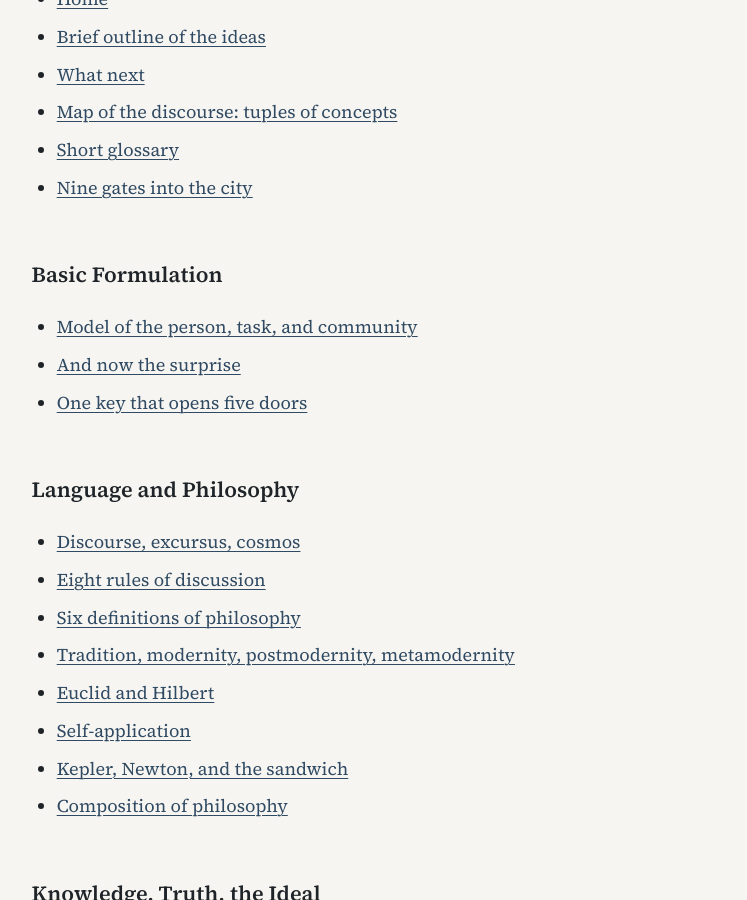
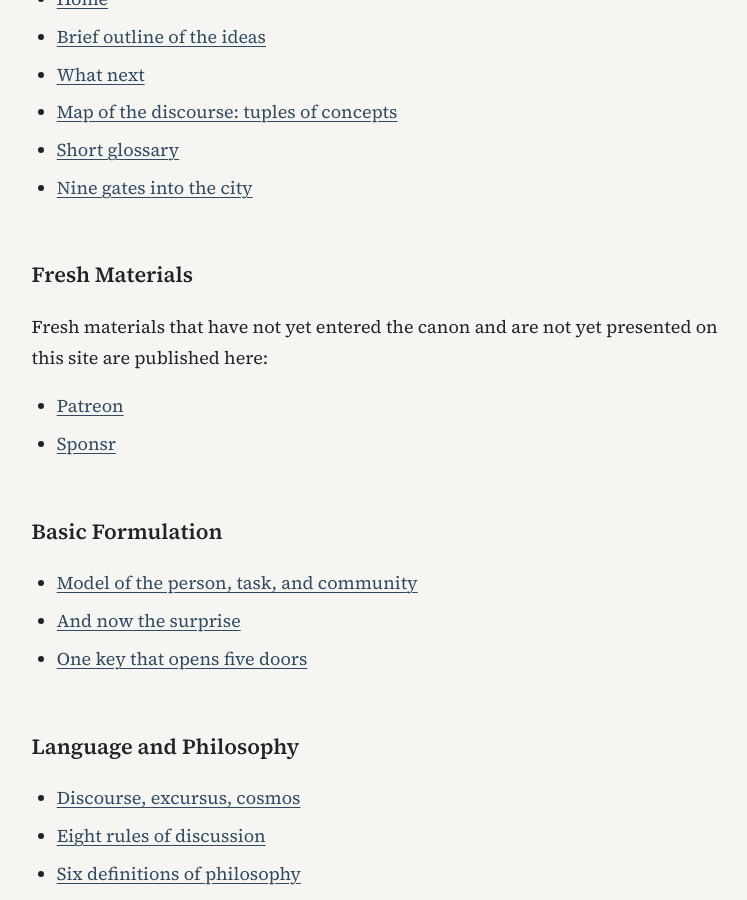
Before and after one commit to jfeldman777/books, a Jekyll site: the page built from 38_site_map_en.md, in a window 1280 px wide and 900 px high, scrolled down 2003 px. Shown: the whole window, without its empty margins (262-1009 px from the left). Built offline with Jekyll 4.4.1, drawn with Linux system fonts in a browser that asks for light colours; our own code applies the rules of GitHub Pages for plain Markdown files.

Commit message:
Add fresh materials links

```diff
--- a/38_site_map_en.md
+++ b/38_site_map_en.md
@@ -53,6 +53,13 @@ If the task is to inspect every page, it is easiest to go through this list from
 - [Short glossary](06_short_glossary_en.md)
 - [Nine gates into the city](20_nine_gates_en.md)
 
+## Fresh Materials
+
+Fresh materials that have not yet entered the canon and are not yet presented on this site are published here:
+
+- [Patreon](https://patreon.com/c/jacobfeldman)
+- [Sponsr](https://sponsr.ru/jfeldman/)
+
 ## Basic Formulation
 
 - [Model of the person, task, and community](04_three_main_lines_en.md)
```
Also changed, not shown: 38_site_map_ru.md (+7 -0 lines), index.md (+4 -0 lines).
